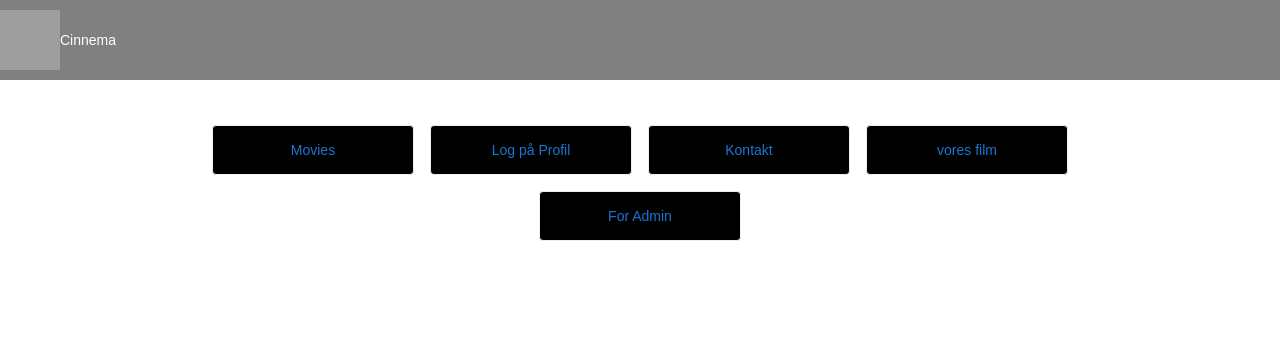
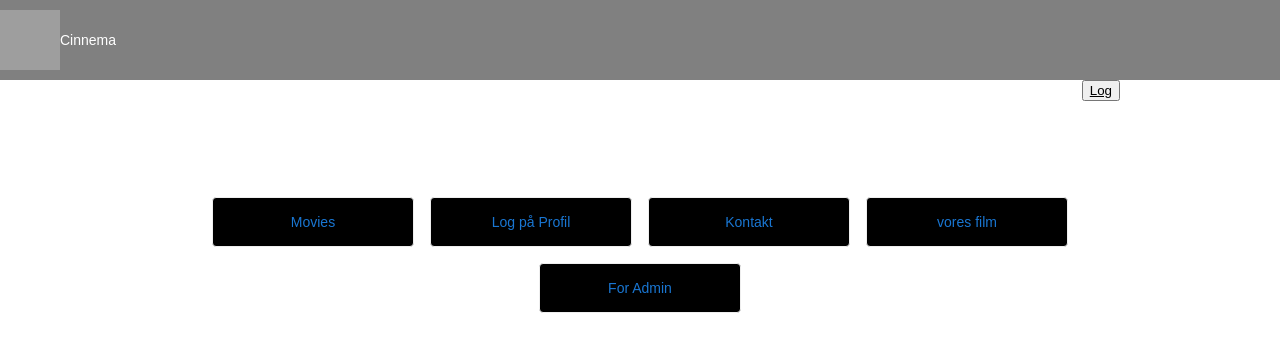
Before and after one commit to SimoneJenny/AngularCinnema, an Angular app: page / in a window 1280 px wide. Shown: the top 352 px of the page. Built offline with nearby package versions, Linux system fonts and the light colour scheme; grey boxes are pictures that could not be loaded.

Commit message:
new log button

```diff
--- a/src/app/app.component.html
+++ b/src/app/app.component.html
@@ -73,8 +73,14 @@
     color: #1976d2;
     text-decoration: none;
   }
-
-
+  .toolbarlog{
+    display: flex;
+    margin:80px auto 20px;
+    padding: 20 20px;
+    max-width: 960px;
+    flex-direction: column;
+    align-items:flex-end;
+  }
 </style>
 
 <div class="toolbar" role="banner">
@@ -88,7 +94,7 @@
 </div>
 <!-- log ind og ud -->
 <div class="toolbarlog">
-  <button>log</button>>
+  <button><u>Log</u></button>
   </div>
 
 <div class="content" role="main">
```
